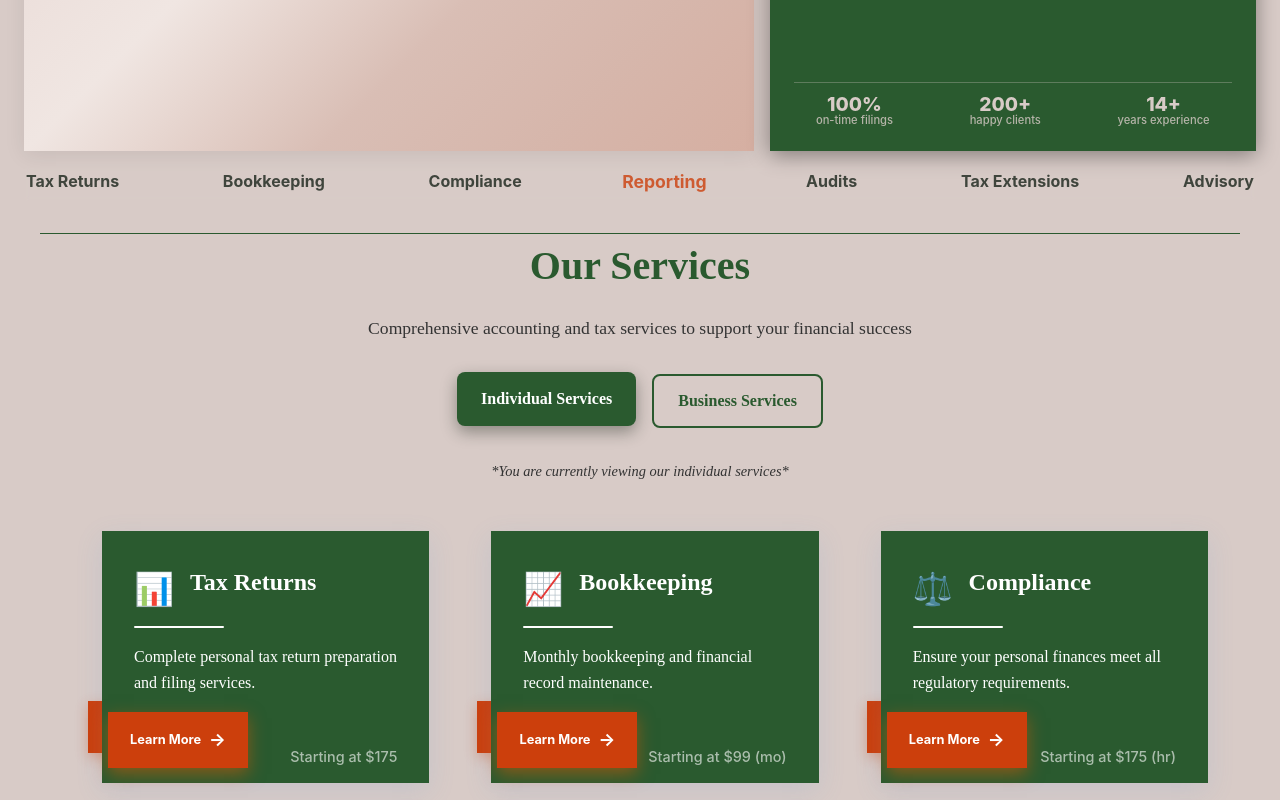
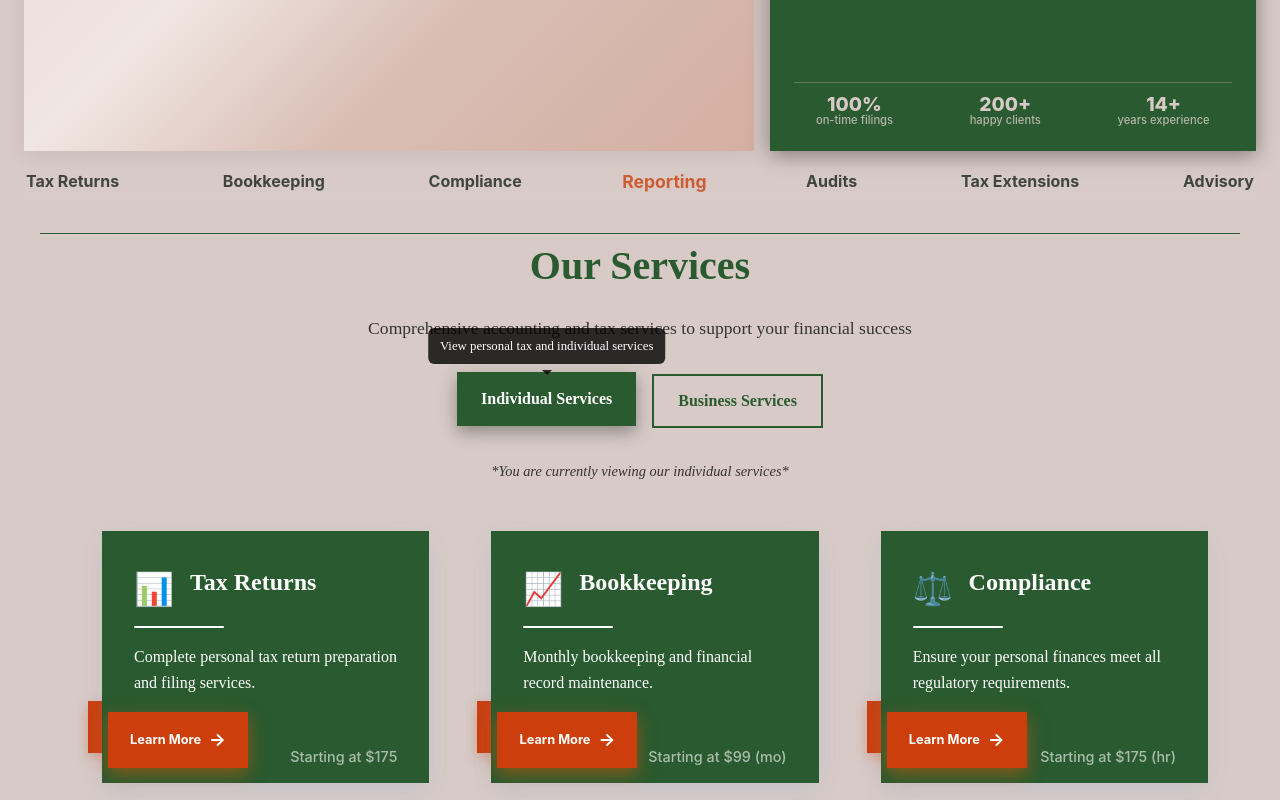
Before and after one commit to CartezDew/bdsfrontend, a React (Vite) app: page / in a window 1280 px wide. In both pictures the pointer is over the button "Individual Services". Shown: the part 599-1399 px from the top of the page. Built offline with nearby package versions, Linux system fonts and the light colour scheme.

Commit message:
added tooltips to the nav buttons on the social proof component and the toggle btn on the servies page using data attributes and css styling

```diff
--- a/src/components/Services.jsx
+++ b/src/components/Services.jsx
@@ -121,12 +121,14 @@ const Services = () => {
               <button
                 className={`toggle-btn ${serviceType === 'individual' ? 'active' : ''}`}
                 onClick={() => handleServiceTypeChange('individual')}
+                data-tooltip="View personal tax and individual services"
               >
                 Individual Services
               </button>
               <button
                 className={`toggle-btn ${serviceType === 'business' ? 'active' : ''}`}
                 onClick={() => handleServiceTypeChange('business')}
+                data-tooltip="View business accounting services"
               >
                 Business Services
               </button>
--- a/src/components/SocialProof.jsx
+++ b/src/components/SocialProof.jsx
@@ -237,8 +237,7 @@ export default function SocialProof() {
             <button
               onClick={prevPage}
               className="nav-button"
-              aria-label="Previous page"
-              title="Previous page"
+              data-tooltip="Previous page"
             >
               ←
             </button>
@@ -251,7 +250,7 @@ export default function SocialProof() {
               onClick={nextPage}
               className="nav-button"
               aria-label="Next page"
-              title="Next page"
+              data-tooltip="Next page"
             >
               →
             </button>
--- a/src/styles/services.css
+++ b/src/styles/services.css
@@ -241,7 +241,6 @@
   border: 2px solid var(--color-hunter-green);
   background: transparent;
   color: var(--color-hunter-green);
-  border-radius: 8px;
   font-size: 1rem;
   font-weight: 600;
   cursor: pointer;
@@ -266,6 +265,40 @@
 .toggle-btn.active:hover {
   transform: translateY(-2px);
   box-shadow: 0 6px 16px rgba(25, 35, 26, 0.4);
+}
+
+/* Toggle Button Tooltips */
+.toggle-btn {
+  position: relative;
+}
+
+.toggle-btn:hover::after {
+  content: attr(data-tooltip);
+  position: absolute;
+  bottom: 100%;
+  left: 50%;
+  transform: translateX(-50%);
+  background: rgba(0, 0, 0, 0.8);
+  color: white;
+  padding: 0.5rem 0.75rem;
+  border-radius: 6px;
+  font-size: 0.8rem;
+  white-space: nowrap;
+  z-index: 1000;
+  margin-bottom: 0.5rem;
+  font-weight: 500;
+}
+
+.toggle-btn:hover::before {
+  content: '';
+  position: absolute;
+  bottom: 100%;
+  left: 50%;
+  transform: translateX(-50%);
+  border: 5px solid transparent;
+  border-top-color: rgba(0, 0, 0, 0.8);
+  margin-bottom: -0.5rem;
+  z-index: 1000;
 }
 
 /* Service Type Note */
--- a/src/styles/socialProof.css
+++ b/src/styles/socialProof.css
@@ -302,7 +302,7 @@
 
 /* Enhanced tooltip styling for nav buttons */
 .nav-button:hover::after {
-  content: attr(title);
+  content: attr(data-tooltip);
   position: absolute;
   bottom: 100%;
   left: 50%;
```
